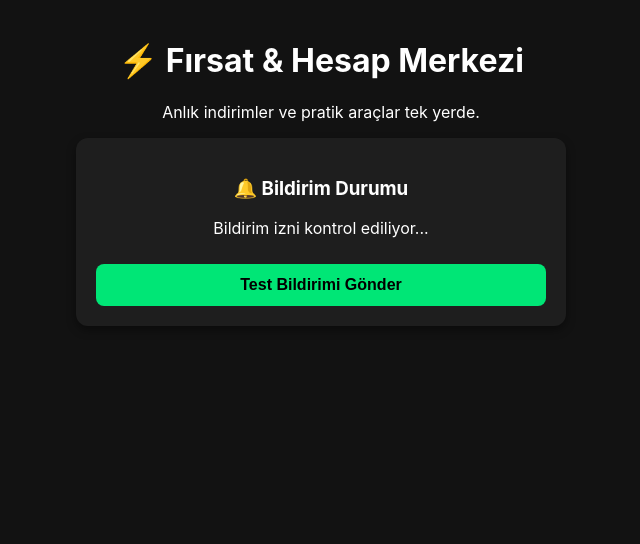
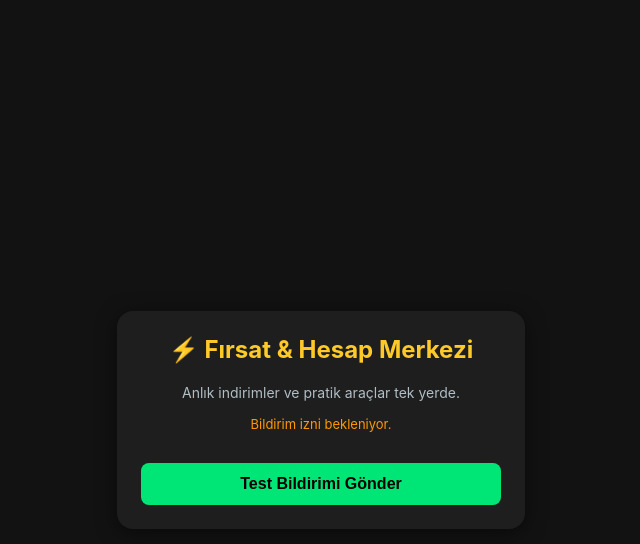
Before and after one commit to ramidagaoglu/firsat-merkezi, a plain HTML site: page index.html in a window 1280 px wide. Both pictures are taken after a click on the button "Test Bildirimi Gönder". Shown: the whole page, without its empty margins (319-959 px from the left). Drawn offline with Linux system fonts and the light colour scheme.

Commit message:
Update index.html

```diff
--- a/index.html
+++ b/index.html
@@ -3,66 +3,103 @@
 <head>
     <meta charset="UTF-8">
     <meta name="viewport" content="width=device-width, initial-scale=1.0">
-    <title>Pratik Fırsat ve Hesap Merkezi</title>
+    <title>Fırsat & Hesap Merkezi</title>
     <style>
         body {
-            font-family: -apple-system, BlinkMacSystemFont, "Segoe UI", Roboto, sans-serif;
             background-color: #121212;
             color: #ffffff;
+            font-family: -apple-system, BlinkMacSystemFont, "Segoe UI", Roboto, sans-serif;
+            display: flex;
+            flex-direction: column;
+            align-items: center;
+            justify-content: center;
+            height: 100vh;
             margin: 0;
             padding: 20px;
+        }
+        .card {
+            background: #1e1e1e;
+            padding: 24px;
+            border-radius: 16px;
+            box-shadow: 0 4px 20px rgba(0,0,0,0.5);
             text-align: center;
+            max-width: 360px;
+            width: 100%;
         }
-        .kart {
-            background-color: #1e1e1e;
-            border-radius: 12px;
-            padding: 20px;
-            margin: 15px auto;
-            max-width: 450px;
-            box-shadow: 0 4px 10px rgba(0,0,0,0.4);
-        }
+        h2 { margin-top: 0; color: #ffca28; }
+        p { color: #b0bec5; font-size: 14px; }
         button {
             background-color: #00e676;
             color: #000;
             border: none;
-            padding: 12px 24px;
+            padding: 12px 20px;
             font-size: 16px;
             font-weight: bold;
             border-radius: 8px;
             cursor: pointer;
             width: 100%;
-            margin-top: 10px;
+            margin-top: 16px;
         }
+        button:active { background-color: #00c853; }
     </style>
 </head>
 <body>
 
-    <h1>⚡ Fırsat & Hesap Merkezi</h1>
-    <p>Anlık indirimler ve pratik araçlar tek yerde.</p>
-
-    <div class="kart">
-        <h3>🔔 Bildirim Durumu</h3>
-        <p id="durum-metni">Bildirim izni kontrol ediliyor...</p>
-        <button onclick="testBildirimiGonder()">Test Bildirimi Gönder</button>
+    <div class="card">
+        <h2>⚡ Fırsat & Hesap Merkezi</h2>
+        <p>Anlık indirimler ve pratik araçlar tek yerde.</p>
+        <div id="status" style="margin: 15px 0; font-size: 13px; color: #ff9800;">Bildirim izni kontrol ediliyor...</div>
+        <button id="testBtn">Test Bildirimi Gönder</button>
     </div>
 
     <script>
-        // Sayfa açıldığı an izin durumunu kontrol et ve test bildirimi at
-        window.onload = function() {
-            if (!("Notification" in window)) {
-                document.getElementById("durum-metni").innerText = "Tarayıcın bildirimleri desteklemiyor.";
-                return;
+        const statusEl = document.getElementById('status');
+        const testBtn = document.getElementById('testBtn');
+
+        // Bildirim desteği kontrolü
+        if (!("Notification" in window)) {
+            statusEl.innerText = "Bu tarayıcı bildirimleri desteklemiyor.";
+            testBtn.style.display = "none";
+        } else {
+            updateStatusText(Notification.permission);
+        }
+
+        function updateStatusText(permission) {
+            if (permission === "granted") {
+                statusEl.innerText = "Bildirim izni aktif! 🟢";
+                statusEl.style.color = "#00e676";
+            } else if (permission === "denied") {
+                statusEl.innerText = "Bildirim izni engellenmiş. Tarayıcı ayarlarından açmalısın. 🔴";
+                statusEl.style.color = "#ff5252";
+            } else {
+                statusEl.innerText = "Bildirim izni bekleniyor.";
+                statusEl.style.color = "#ff9800";
+            }
+        }
+
+        testBtn.addEventListener('click', async () => {
+            if (Notification.permission !== "granted") {
+                const permission = await Notification.requestPermission();
+                updateStatusText(permission);
+                if (permission !== "granted") {
+                    alert("Bildirim izni verilmedi!");
+                    return;
+                }
             }
 
-            if (Notification.permission === "granted") {
-                document.getElementById("durum-metni").innerText = "Bildirim izni aktif! 🚀";
-                new Notification("Fırsat Merkezi Aktif!", {
-                    body: "Sistem başarıyla kuruldu, ilk test bildirimi ulaştı."
+            // Bildirimi fırlat
+            if ("serviceWorker" in navigator && navigator.serviceWorker.controller) {
+                const registration = await navigator.serviceWorker.ready;
+                registration.showNotification("Fırsat & Hesap Merkezi", {
+                    body: "Test bildirimi başarıyla gönderildi! 🚀",
+                    icon: "https://via.placeholder.com/128"
                 });
-            } else if (Notification.permission !== "denied") {
-                Notification.requestPermission().then(permission => {
-                    if (permission === "granted") {
-                        new Notification("Harika!", { body: "Bildirimler başarıyla açıldı." });
-                    }
+            } else {
+                new Notification("Fırsat & Hesap Merkezi", {
+                    body: "Test bildirimi başarıyla gönderildi! 🚀"
                 });
-            } else
+            }
+        });
+    </script>
+</body>
+</html>
```
